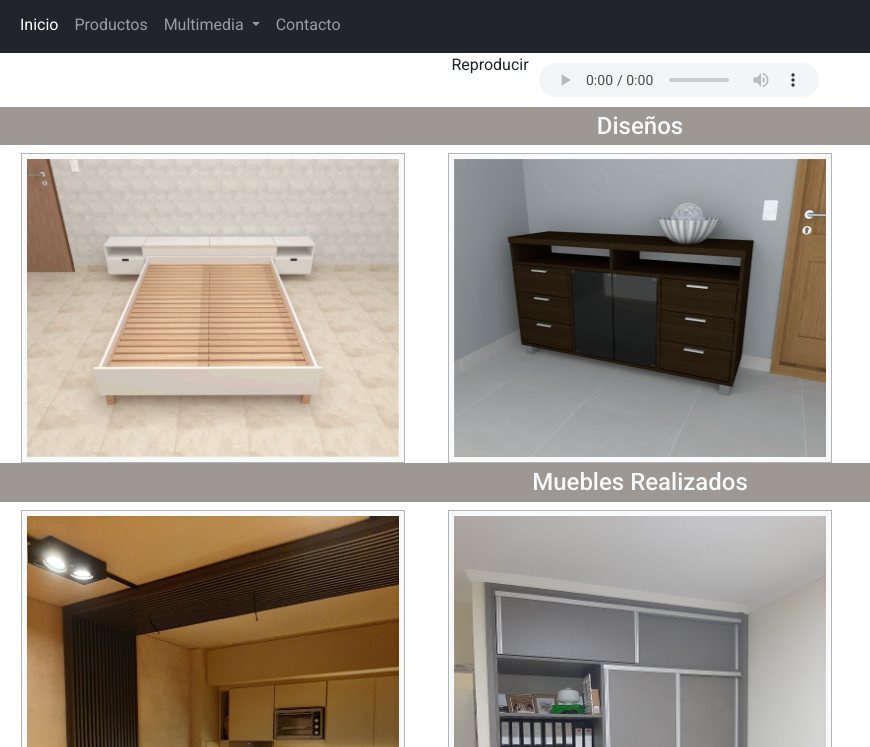
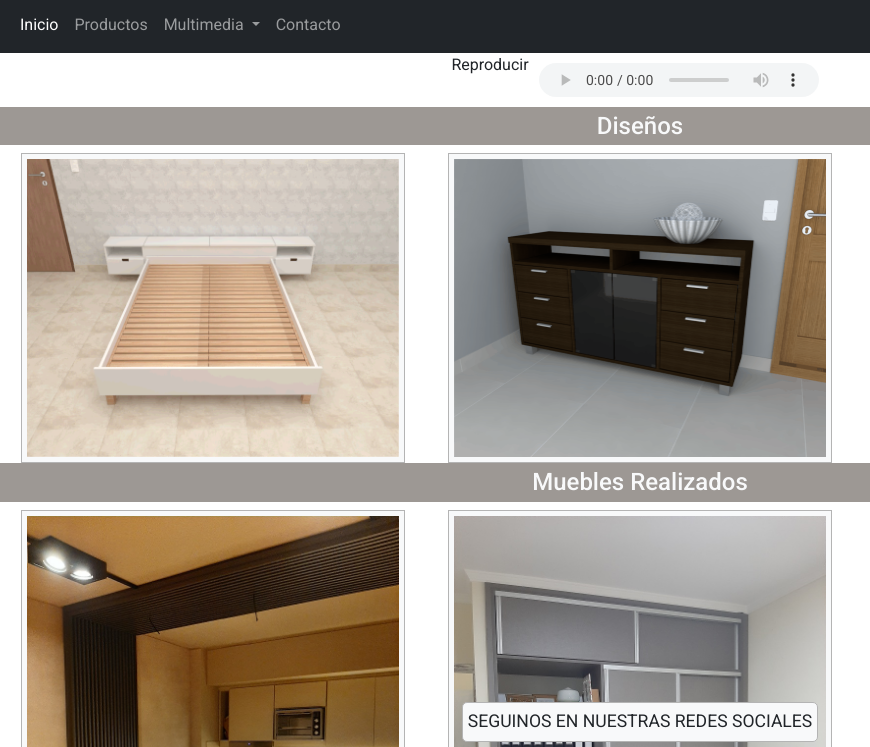
Before and after one commit to gabrielbareiro/minimal-gabriel-bareiro-15, a website: page fotos.html in a window 1280 px wide. Shown: the part 53-800 px from the top of the page, 0-870 px from the left. Drawn offline with nearby package versions, Linux system fonts and the light colour scheme.

Commit message:
se modifico contacto.html y estilos.css

```diff
--- a/css/estilos.css
+++ b/css/estilos.css
@@ -51,7 +51,8 @@
   color: #f8f9fa;
   position: fixed;
   bottom: 0px;
-  margin: auto; }
+  margin: auto;
+  z-index: 999; }
   .foot .foot__texto {
     font-weight: 400;
     font-size: 1.1rem;
@@ -184,7 +185,7 @@
     background-color: transparent;
     color: #212529;
     justify-content: center;
-    position: relative; }
+    }
     .foot .foot__texto {
       text-transform: uppercase;
       background-color: #f8f9fa;
```
Also changed, not shown: contacto.html (+3 -3 lines).
